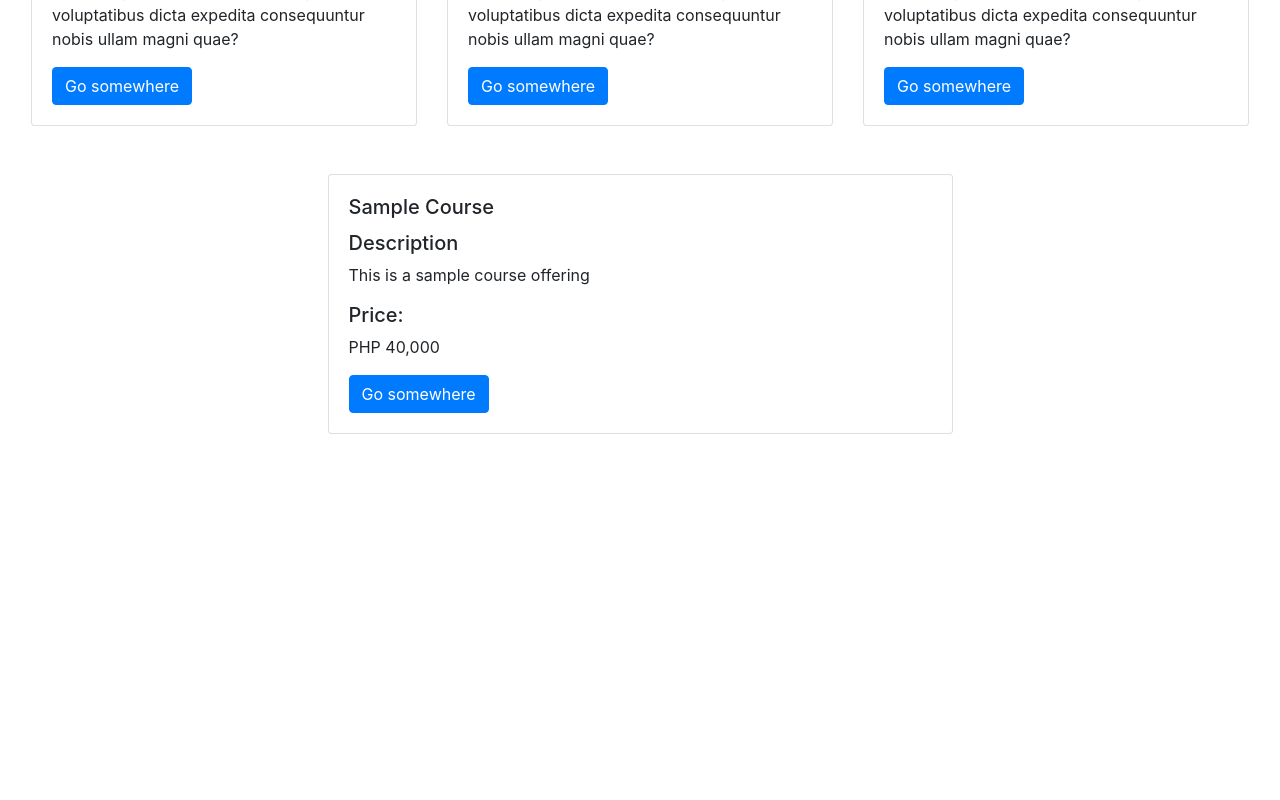
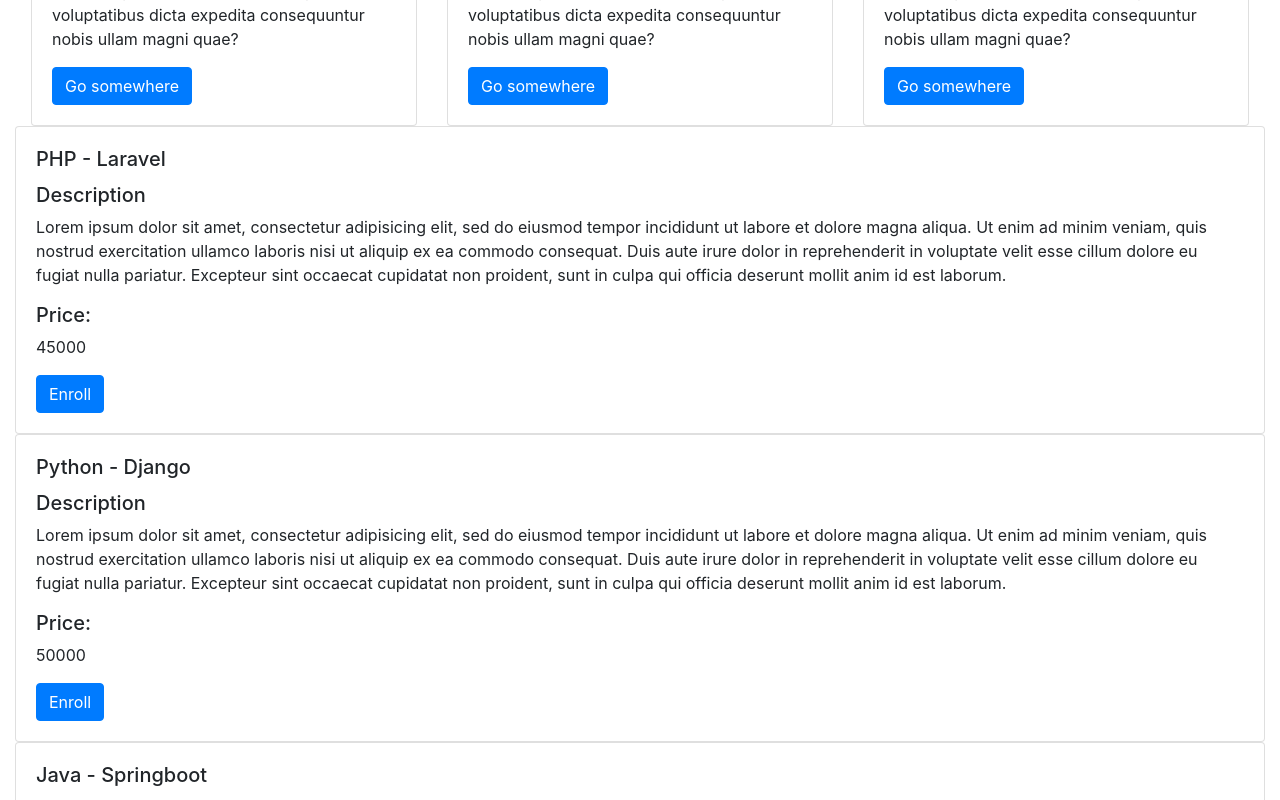
Before and after one commit to JoannaMCabrera/coursebooking, a React (Create React App) app: page /courses in a window 1280 px wide. Shown: the part 500-1300 px from the top of the page. Before the commit the page ends 982 px from the top, so only its background shows below. Built offline with nearby package versions, Linux system fonts and the light colour scheme.

Commit message:
progress session 2

```diff
--- a/public/index.html
+++ b/public/index.html
@@ -14,7 +14,7 @@
       manifest.json provides metadata used when your web app is installed on a
       user's mobile device or desktop. See https://developers.google.com/web/fundamentals/web-app-manifest/
     -->
-    <link rel="manifest" href="%PUBLIC_URL%/manifest.json" />
+    <!-- <link rel="manifest" href="%PUBLIC_URL%/manifest.json" /> -->
     <!--
       Notice the use of %PUBLIC_URL% in the tags above.
       It will be replaced with the URL of the `public` folder during the build.
--- a/src/App.js
+++ b/src/App.js
@@ -3,8 +3,9 @@
 /*components*/
 import AppNavbar from './components/AppNavbar';
 import Home from './pages/Home'
-import CourseCard from './components/CourseCard';
+// import CourseCard from './components/CourseCard';
 // import Welcome from './components/Welcome';
+import Courses from './pages/Courses'
 
 export default function App(){
 
@@ -12,9 +13,10 @@
 		<Fragment>
 		  <AppNavbar/>
 		  <Home/>
-		  <CourseCard/>
+		  {/*<CourseCard/>*/}
 		  {/*<Welcome name="John"/>
 		  <Welcome name="Lawrence"/>*/}
+		  <Courses/>
 		</Fragment>
 
 	)
--- /dev/null
+++ b/src/components/Course.js
@@ -0,0 +1,21 @@
+import React from 'react';
+
+/*react-bootstrap components*/
+import {Card, Button} from 'react-bootstrap';
+
+export default function Course(props){
+	console.log(props)
+	let course = props.course
+	return(
+		<Card>
+			<Card.Body>
+				<Card.Title>{course.name}</Card.Title>
+				<h5>Description</h5>
+				<p>{course.description}</p>
+				<h5>Price:</h5>
+				<p>{course.price}</p>
+		    	<Button variant="primary">Enroll</Button>
+			</Card.Body>
+		</Card>
+	)
+}
--- /dev/null
+++ b/src/mock-data/courses.js
@@ -0,0 +1,23 @@
+export default [
+	{
+		id: "wdc001",
+		name: "PHP - Laravel",
+		description: "Lorem ipsum dolor sit amet, consectetur adipisicing elit, sed do eiusmod tempor incididunt ut labore et dolore magna aliqua. Ut enim ad minim veniam, quis nostrud exercitation ullamco laboris nisi ut aliquip ex ea commodo consequat. Duis aute irure dolor in reprehenderit in voluptate velit esse cillum dolore eu fugiat nulla pariatur. Excepteur sint occaecat cupidatat non proident, sunt in culpa qui officia deserunt mollit anim id est laborum.",
+		price: 45000,
+		onOffer: true
+	},
+	{
+		id: "wdc002",
+		name: "Python - Django",
+		description: "Lorem ipsum dolor sit amet, consectetur adipisicing elit, sed do eiusmod tempor incididunt ut labore et dolore magna aliqua. Ut enim ad minim veniam, quis nostrud exercitation ullamco laboris nisi ut aliquip ex ea commodo consequat. Duis aute irure dolor in reprehenderit in voluptate velit esse cillum dolore eu fugiat nulla pariatur. Excepteur sint occaecat cupidatat non proident, sunt in culpa qui officia deserunt mollit anim id est laborum.",
+		price: 50000,
+		onOffer: true
+	},
+	{
+		id: "wdc003",
+		name: "Java - Springboot",
+		description: "Lorem ipsum dolor sit amet, consectetur adipisicing elit, sed do eiusmod tempor incididunt ut labore et dolore magna aliqua. Ut enim ad minim veniam, quis nostrud exercitation ullamco laboris nisi ut aliquip ex ea commodo consequat. Duis aute irure dolor in reprehenderit in voluptate velit esse cillum dolore eu fugiat nulla pariatur. Excepteur sint occaecat cupidatat non proident, sunt in culpa qui officia deserunt mollit anim id est laborum.",
+		price: 55000,
+		onOffer: true
+	}
+]
--- /dev/null
+++ b/src/pages/Courses.js
@@ -0,0 +1,23 @@
+import React from 'react';
+/*react-bootstrap component*/
+import {Container} from 'react-bootstrap'
+
+/*components*/
+import Course from './../components/Course';
+
+/*mock data*/
+import courses from './../mock-data/courses';
+
+
+export default function Courses(){
+
+	let CourseCards = courses.map( (course) => {
+		return <Course key={course.id} course={course}/>
+	})
+
+	return(
+		<Container fluid>
+			{CourseCards}
+		</Container>
+	)
+}
```
